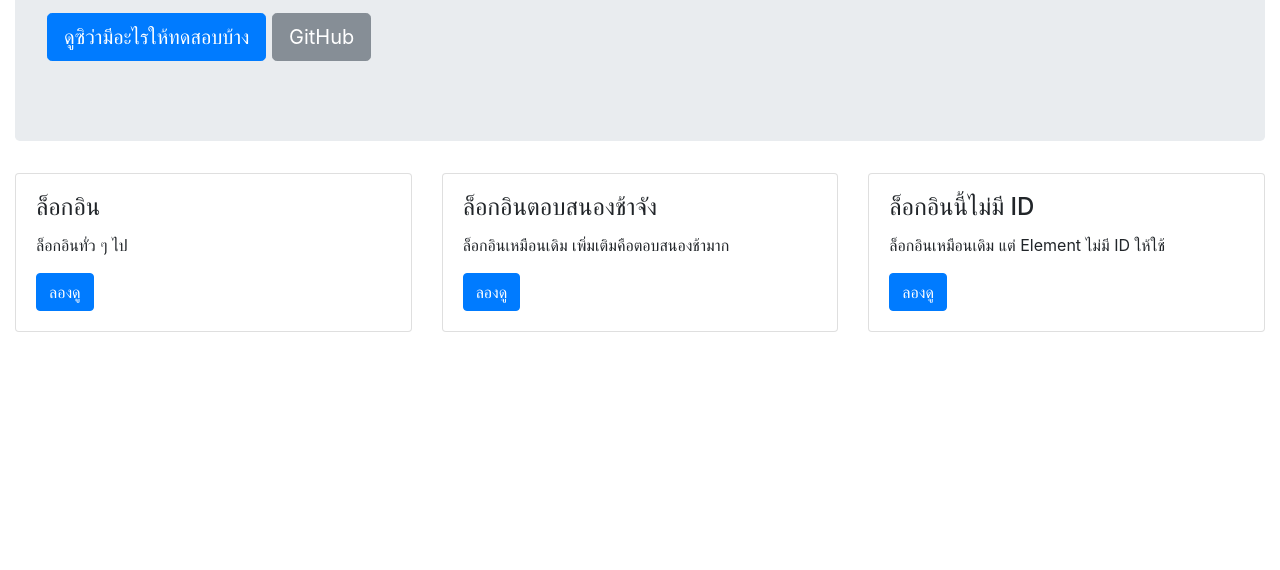
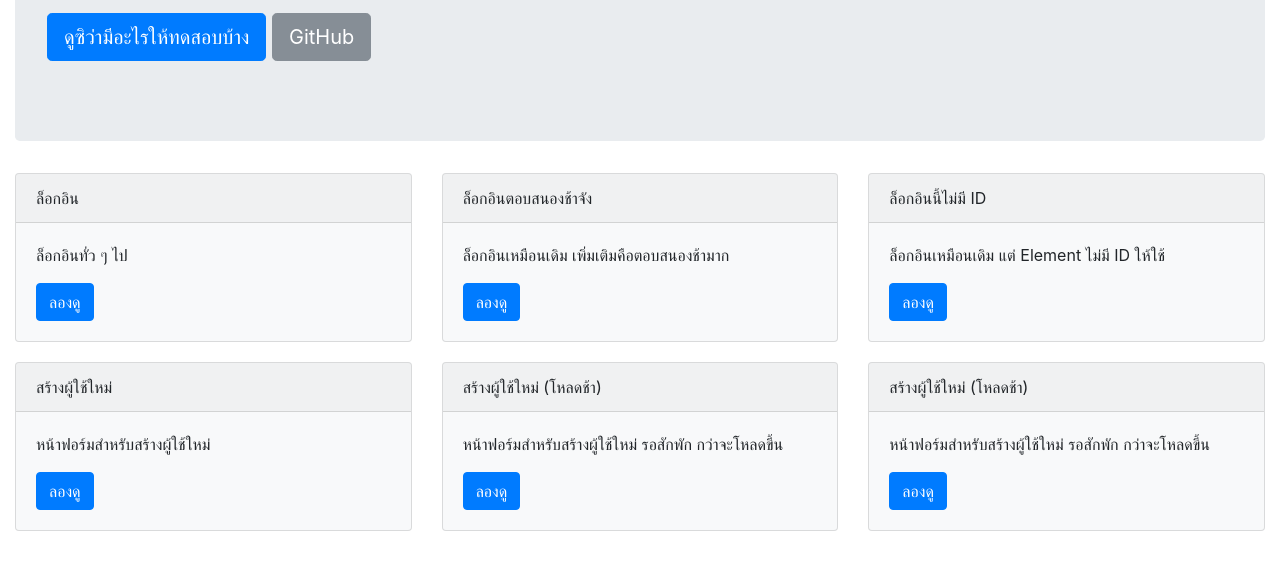
Before and after one commit to chonla/robotframework-stage-1, a plain HTML site: page site/index.html in a window 1280 px wide. Shown: the part 204-774 px from the top of the page. Drawn offline with nearby package versions, Linux system fonts and the light colour scheme; a script that the page names is missing; some icons are missing; a web font is replaced by a local one.

Commit message:
Improve outline for 1-4

```diff
--- a/site/assets/css/style.css
+++ b/site/assets/css/style.css
@@ -1,3 +1,8 @@
 body {
   padding-top: 20px;
+  padding-bottom: 20px;
 }
+
+.nextrow {
+  margin-top: 20px;
+}
--- a/site/index.html
+++ b/site/index.html
@@ -34,28 +34,25 @@
     </div>
 
     <div class="row" id="content">
-      <div class="col-sm-4">
-        <div class="card">
+      <div class="col-sm-12">
+        <div class="card-deck">
+          <div class="card bg-light">
+            <div class="card-header">ล็อกอิน</div>
             <div class="card-body">
-            <h4 class="card-title">ล็อกอิน</h4>
               <p class="card-text">ล็อกอินทั่ว ๆ ไป</p>
               <a href="signin.html" id="go_to_signin" class="btn btn-primary">ลองดู</a>
             </div>
           </div>
-      </div>
-      <div class="col-sm-4">
-        <div class="card">
+          <div class="card bg-light">
+            <div class="card-header">ล็อกอินตอบสนองช้าจัง</div>
             <div class="card-body">
-            <h4 class="card-title">ล็อกอินตอบสนองช้าจัง</h4>
               <p class="card-text">ล็อกอินเหมือนเดิม เพิ่มเติมคือตอบสนองช้ามาก</p>
               <a href="slow-signin.html" id="go_to_slow_signin" class="btn btn-primary">ลองดู</a>
             </div>
           </div>
-      </div>
-      <div class="col-sm-4">
-        <div class="card">
+          <div class="card bg-light">
+            <div class="card-header">ล็อกอินนี้ไม่มี ID</div>
             <div class="card-body">
-            <h4 class="card-title">ล็อกอินนี้ไม่มี ID</h4>
               <p class="card-text">ล็อกอินเหมือนเดิม แต่ Element ไม่มี ID ให้ใช้</p>
               <a href="noid-signin.html" id="go_to_noid_signin" class="btn btn-primary">ลองดู</a>
             </div>
@@ -63,6 +60,37 @@
         </div>
       </div>
     </div>
+
+    <div class="row nextrow">
+      <div class="col-sm-12">
+        <div class="card-deck">
+          <div class="card bg-light">
+            <div class="card-header">สร้างผู้ใช้ใหม่</div>
+            <div class="card-body">
+              <p class="card-text">หน้าฟอร์มสำหรับสร้างผู้ใช้ใหม่</p>
+              <a href="create-item.html" id="go_to_create_item" class="btn btn-primary">ลองดู</a>
+            </div>
+          </div>
+          <div class="card bg-light">
+            <div class="card-header">สร้างผู้ใช้ใหม่ (โหลดช้า)</div>
+            <div class="card-body">
+              <p class="card-text">หน้าฟอร์มสำหรับสร้างผู้ใช้ใหม่ รอสักพัก กว่าจะโหลดขึ้น</p>
+              <a href="slow-form.html" id="go_to_slow_form" class="btn btn-primary">ลองดู</a>
+            </div>
+          </div>
+          <div class="card bg-light">
+            <div class="card-header">สร้างผู้ใช้ใหม่ (โหลดช้า)</div>
+            <div class="card-body">
+              <p class="card-text">หน้าฟอร์มสำหรับสร้างผู้ใช้ใหม่ รอสักพัก กว่าจะโหลดขึ้น</p>
+              <a href="slow-form.html" id="go_to_slow_form" class="btn btn-primary">ลองดู</a>
+            </div>
+          </div>
+        </div>
+      </div>
+    </div>
+  </div>
+
+
   <script src="https://code.jquery.com/jquery-3.2.1.min.js" integrity="sha256-hwg4gsxgFZhOsEEamdOYGBf13FyQuiTwlAQgxVSNgt4="
     crossorigin="anonymous"></script>
   <script src="https://cdnjs.cloudflare.com/ajax/libs/popper.js/1.11.0/umd/popper.min.js" integrity="sha384-b/U6ypiBEHpOf/4+1nzFpr53nxSS+GLCkfwBdFNTxtclqqenISfwAzpKaMNFNmj4"
```
Also changed, not shown: site/create-item.html (+3 -3 lines), site/dashboard.html (+2 -2 lines), site/slow-form.html (+3 -3 lines), 7 other files. Lines whose indentation alone changed are shown as unchanged.
